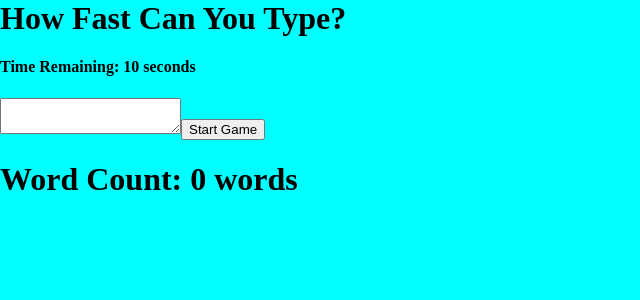
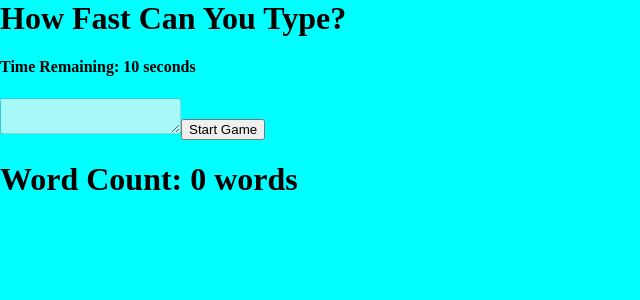
Before and after one commit to grantbelcher/typing_game, a React (Create React App) app in the folder client/: page / in a window 1280 px wide. Shown: the top 300 px of the page, without its empty margins (0-640 px from the left). Built offline with nearby package versions, Linux system fonts and the light colour scheme.

Commit message:
disables textarea if game is not active

```diff
--- a/client/src/App.jsx
+++ b/client/src/App.jsx
@@ -36,9 +36,12 @@ const App = () => {
     <div>
       <h1 className="wow">How Fast Can You Type?</h1>
       <h4>Time Remaining: {timeRemaining} seconds</h4>
-      <TextBox handleChange={handleTyping} text={text} />
+      <TextBox
+        handleChange={handleTyping}
+        text={text}
+        gameIsActive={gameIsActive}
+      />
       <button onClick={toggleGameIsActive}>Start Game</button>
-      {/* <button onClick={countWords}>Count</button> */}
       <h1>Word Count: {wordCount} words</h1>
     </div>
   );
--- a/client/src/components/text_box/TextBox.jsx
+++ b/client/src/components/text_box/TextBox.jsx
@@ -1,7 +1,13 @@
 import React from "react";
 
-const TextBox = ({ handleChange, text }) => {
-  return <textarea onChange={(e) => handleChange(e)} value={text} />;
+const TextBox = ({ handleChange, text, gameIsActive }) => {
+  return (
+    <textarea
+      onChange={(e) => handleChange(e)}
+      value={text}
+      disabled={!gameIsActive}
+    />
+  );
 };
 
 export default TextBox;
```
